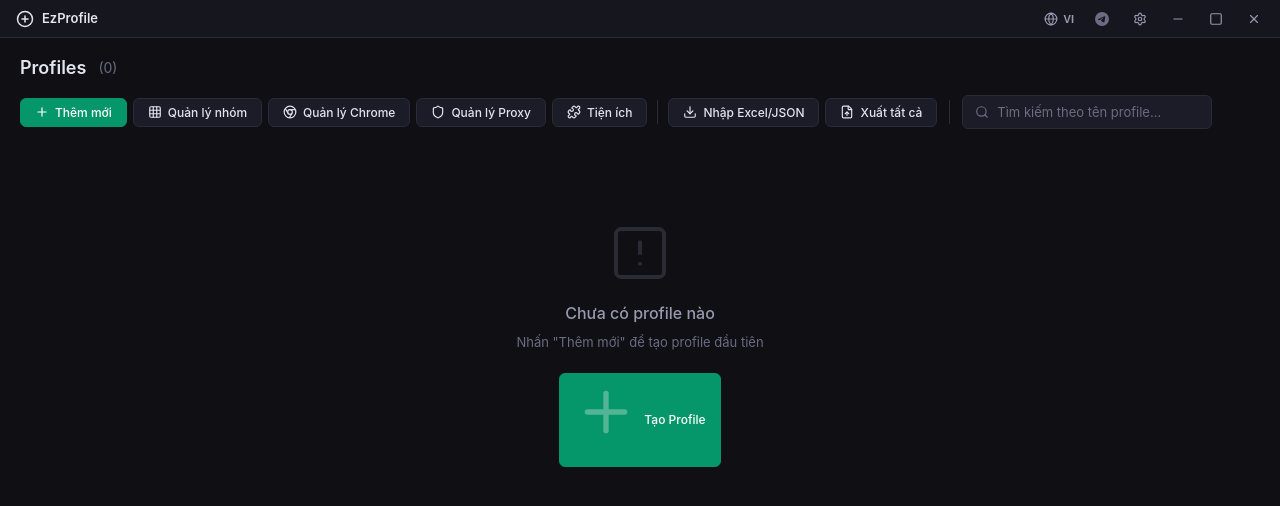
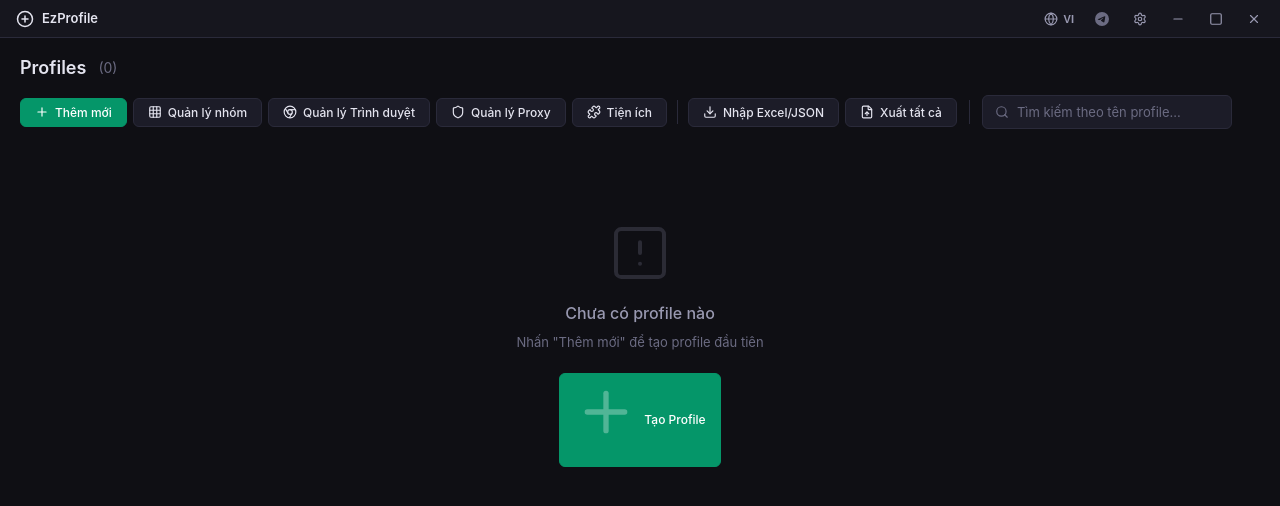
Before and after one commit to collyn/ezprofile, a React (Vite) app: page / in a window 1280 px wide. Shown: the top 506 px of the page. Built offline with nearby package versions, Linux system fonts and the light colour scheme; a web font is replaced by a local one.

Commit message:
refactor: rename manageChrome to manageBrowser in UI and localization files

```diff
--- a/src/locales/en.json
+++ b/src/locales/en.json
@@ -48,7 +48,7 @@
       "title": "Profiles",
       "addNew": "Add New",
       "manageGroups": "Manage Groups",
-      "manageChrome": "Manage Chrome",
+      "manageBrowser": "Manage Browser",
       "manageProxies": "Manage Proxies",
       "manageExtensions": "Extensions",
       "assignExtension": "Extensions",
--- a/src/locales/fr.json
+++ b/src/locales/fr.json
@@ -48,7 +48,7 @@
       "title": "Profils",
       "addNew": "Ajouter",
       "manageGroups": "Groupes",
-      "manageChrome": "Chrome",
+      "manageBrowser": "Navigateur",
       "manageProxies": "Proxys",
       "manageExtensions": "Extensions",
       "assignExtension": "Extensions",
--- a/src/locales/ja.json
+++ b/src/locales/ja.json
@@ -48,7 +48,7 @@
       "title": "プロファイル",
       "addNew": "追加",
       "manageGroups": "グループ管理",
-      "manageChrome": "Chromeの管理",
+      "manageBrowser": "ブラウザの管理",
       "manageProxies": "プロキシ管理",
       "manageExtensions": "拡張機能",
       "assignExtension": "拡張機能",
--- a/src/locales/ko.json
+++ b/src/locales/ko.json
@@ -48,7 +48,7 @@
       "title": "프로필",
       "addNew": "추가",
       "manageGroups": "그룹 관리",
-      "manageChrome": "Chrome 관리",
+      "manageBrowser": "브라우저 관리",
       "manageProxies": "프록시 관리",
       "manageExtensions": "확장 프로그램",
       "assignExtension": "확장",
--- a/src/locales/vi.json
+++ b/src/locales/vi.json
@@ -48,7 +48,7 @@
       "title": "Profiles",
       "addNew": "Thêm mới",
       "manageGroups": "Quản lý nhóm",
-      "manageChrome": "Quản lý Chrome",
+      "manageBrowser": "Quản lý Trình duyệt",
       "manageProxies": "Quản lý Proxy",
       "manageExtensions": "Tiện ích",
       "assignExtension": "Tiện ích",
--- a/src/locales/zh.json
+++ b/src/locales/zh.json
@@ -48,7 +48,7 @@
       "title": "配置文件",
       "addNew": "添加",
       "manageGroups": "管理分组",
-      "manageChrome": "管理 Chrome",
+      "manageBrowser": "管理浏览器",
       "manageProxies": "管理代理",
       "manageExtensions": "扩展程序",
       "assignExtension": "扩展程序",
--- a/src/pages/ProfileList.tsx
+++ b/src/pages/ProfileList.tsx
@@ -400,7 +400,7 @@
             </button>
             <button className="btn" onClick={() => setShowBrowserVersionModal(true)}>
               <ChromeIcon />
-              {t('profiles.manageChrome')}
+              {t('profiles.manageBrowser')}
             </button>
             <button className="btn" onClick={() => setShowProxyManager(true)}>
               <ShieldIcon />
```
